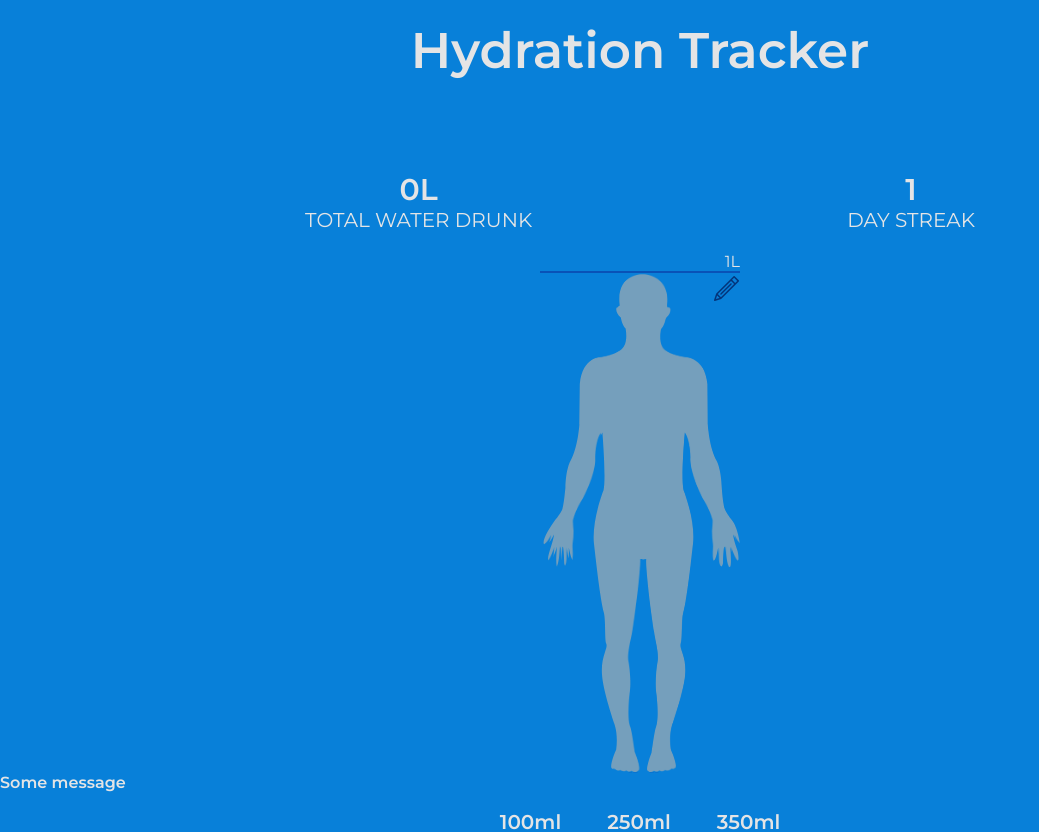
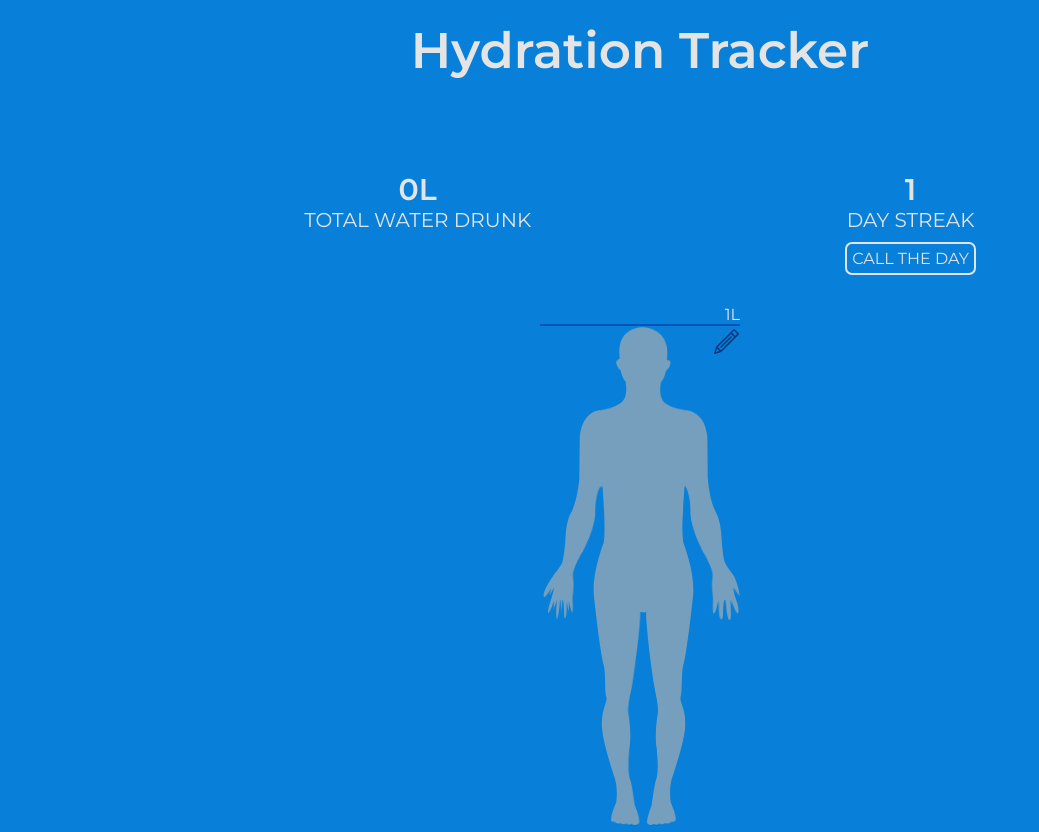
Before and after one commit to TamasKn/hydration-tracker, a React (Create React App) app in the folder frontend/: page / in a window 1280 px wide. Shown: the top 832 px of the page, without its empty margins (0-1039 px from the left). Built offline with nearby package versions, Linux system fonts and the light colour scheme.

Commit message:
Frontend final styling

```diff
--- a/frontend/src/App.css
+++ b/frontend/src/App.css
@@ -1,5 +1,5 @@
 .app__container {
-
+    margin-bottom: 5rem;
 }
 
 .app__title {
@@ -8,6 +8,32 @@
     font-size: 2.5rem;
 }
 
-.app__tracker-wrapper {
+.app__message {
+    min-height: 2rem;
+    margin: 2rem 0;
+}
 
+.cta-btn-rounded {
+    border: 2px solid var(--text-light);
+    border-radius: 50%;
+    cursor: pointer;
+    width: 5rem;
+    height: 5rem;
+    font-size: 4.5rem;
+    margin: 1rem 1.2rem;
 }
+
+.cta-btn-rectangle {
+    border: 2px solid var(--text-light);
+    border-radius: 7px;
+    padding: .5rem;
+    width: fit-content;
+    margin: 1rem auto;
+    cursor: pointer;
+}
+
+.cta-btn-rectangle:hover,
+.cta-btn-rounded:hover {
+    color: var(--btn-hover);
+    border-color: var(--btn-hover);
+}
--- a/frontend/src/App.js
+++ b/frontend/src/App.js
@@ -18,10 +18,13 @@ function App() {
         input: null,
         day: 1
     })
+    const [message, setMessage] = useState('')
 
     useEffect(() => {
-
-    }, [])
+        if(calculatePercentage(consumption.ml, dailyGoal.goal) >= 100) {
+            setMessage('Well done! You achieved your daily goal.')
+        }
+    }, [consumption])
 
     const onDailyGoalChange = (e) => {
         setDailyGoal({...dailyGoal, input: e.target.value})
@@ -74,6 +77,13 @@ function App() {
         return (volume / goal) * 100
     }
 
+    const onReset = () => {
+        setDailyGoal({ ...dailyGoal, day: dailyGoal.day + 1  })
+        setConsumption({ ...consumption, ml: 0, percentage: 0.1 })
+        setMessage('')
+        // Save user result
+    }
+
     return (
         <div className="app__container">
             <div className="app__title">
@@ -89,6 +99,7 @@ function App() {
                 <InfoDisplay>
                     <h3>{dailyGoal.day}</h3>
                     <p>Day streak</p>
+                    <div className="cta-btn-rectangle" onClick={onReset}>Call the day</div>
                 </InfoDisplay>
             </div>
 
@@ -100,8 +111,8 @@ function App() {
 
             <CharacterEffect consumption={consumption.percentage} />
 
-            <div className="message">
-                <h4>Some message</h4>
+            <div className="app__message flex fl-jc-cent">
+                <h4>{message}</h4>
             </div>
 
             <Volumes onVolumeInput={onVolumeInput} />
--- a/frontend/src/components/ActionButtons/ActionButtons.css
+++ b/frontend/src/components/ActionButtons/ActionButtons.css
@@ -1,20 +1,7 @@
-.action-buttons__container {
 
-}
-
-.action-buttons__btn {
-    border: 2px solid var(--text-light);
-    border-radius: 50%;
-    cursor: pointer;
-    width: 5rem;
-    height: 5rem;
-    font-size: 4.5rem;
-    margin: 1rem 1.2rem;
-}
-
-.action-buttons__btn:first-child {
+.action-buttons__container .cta-btn-rounded:first-child {
     line-height: 4.5rem;
 }
-.action-buttons__btn:nth-child(2) {
+.action-buttons__container .cta-btn-rounded:nth-child(2) {
     line-height: 4rem;
 }
--- a/frontend/src/components/ActionButtons/ActionButtons.jsx
+++ b/frontend/src/components/ActionButtons/ActionButtons.jsx
@@ -1,13 +1,11 @@
-import './ActionButtons.css';
+import './ActionButtons.css'
 
 const ActionButtons = ({onIncrease, onDecrease}) => {
 
-    // make active button visually distinct
-
     return(
         <div className="action-buttons__container flex fl-jc-cent">
-            <div className="action-buttons__btn flex fl-jc-cent" onClick={onIncrease}>+</div>
-            <div className="action-buttons__btn flex fl-jc-cent" onClick={onDecrease}>-</div>
+            <div className="cta-btn-rounded flex fl-jc-cent" onClick={onIncrease}>+</div>
+            <div className="cta-btn-rounded flex fl-jc-cent" onClick={onDecrease}>-</div>
         </div>
     )
 }
--- a/frontend/src/components/CharacterEffect/CharacterEffect.css
+++ b/frontend/src/components/CharacterEffect/CharacterEffect.css
@@ -1,6 +1,3 @@
-.character-effect__container {
-
-}
 
 .meter {
     box-sizing: content-box;
--- a/frontend/src/components/CharacterEffect/CharacterEffect.jsx
+++ b/frontend/src/components/CharacterEffect/CharacterEffect.jsx
@@ -1,6 +1,6 @@
-import './CharacterEffect.css';
-import body from '../../assets/human.png';
-import CharacterPath from './CharacterPath';
+import './CharacterEffect.css'
+import body from '../../assets/human.png'
+import CharacterPath from './CharacterPath'
 
 const CharacterEffect = ({consumption}) => {
     return(
--- a/frontend/src/components/DailyGoal/DailyGoal.css
+++ b/frontend/src/components/DailyGoal/DailyGoal.css
@@ -1,6 +1,3 @@
-.daily-goal__container {
-
-}
 
 .daily-goal__container h3 {
     text-align: center;
@@ -15,20 +12,6 @@
     padding: .3rem;
     color: var(--text-dark);
     font-size: 1.5rem;
-}
-
-.daily-goal__cta-btn {
-    border: 2px solid var(--text-light);
-    border-radius: 7px;
-    padding: .5rem;
-    width: fit-content;
-    margin: 1rem auto;
-    cursor: pointer;
-}
-
-.daily-goal__cta-btn:hover {
-    color: var(--primary-color);
-    border-color: var(--primary-color);
 }
 
 .daily-goal__edit {
--- a/frontend/src/components/DailyGoal/DailyGoal.jsx
+++ b/frontend/src/components/DailyGoal/DailyGoal.jsx
@@ -1,6 +1,6 @@
-import { useState } from 'react';
-import './DailyGoal.css';
-import Modal from "../Modal/Modal";
+import { useState } from 'react'
+import './DailyGoal.css'
+import Modal from '../Modal/Modal'
 import pencil from '../../assets/edit.svg'
 
 const DailyGoal = ({inputChange, submit, goal}) => {
@@ -11,7 +11,7 @@ const DailyGoal = ({inputChange, submit, goal}) => {
         setPopup(true)
     }
 
-    const hideModal = (e) => {
+    const hideModal = () => {
         setPopup(false)
     }
 
@@ -19,12 +19,17 @@ const DailyGoal = ({inputChange, submit, goal}) => {
         <div className="daily-goal__container flex fl-jc-cent">
             <div className="daily-goal__edit">
                 <p>{goal/1000}L</p>
-                <img onClick={showModal} src={pencil} alt="Pencil Edit"/>
+                <img
+                    onClick={showModal}
+                    src={pencil}
+                    alt="Pencil Edit"
+                    title="Change daily goal"
+                />
             </div>
             <Modal show={popup}>
                 <h3>Set your Daily goal</h3>
-                <input onChange={inputChange} defaultValue="1000" type="number"/>
-                <div className="daily-goal__cta-btn" onClick={() => { submit(); hideModal();}}>Submit</div>
+                <input onChange={inputChange} defaultValue="0" type="number"/>
+                <div className="cta-btn-rectangle" onClick={() => { submit(); hideModal();}}>Submit</div>
             </Modal>
         </div>
     )
--- a/frontend/src/components/Modal/Modal.jsx
+++ b/frontend/src/components/Modal/Modal.jsx
@@ -1,4 +1,4 @@
-import './Modal.css';
+import './Modal.css'
 
 const Modal = ({ handleClose, show, children }) => {
 
--- a/frontend/src/components/Volumes/Volumes.css
+++ b/frontend/src/components/Volumes/Volumes.css
@@ -1,6 +1,3 @@
-.volumes__container {
-
-}
 
 .volumes__button {
     padding: .8rem;
@@ -9,3 +6,7 @@
     font-size: 2rem;
     font-weight: 600;
 }
+
+.volumes__button:hover {
+    color: var(--btn-hover);
+}
--- a/frontend/src/components/Volumes/Volumes.jsx
+++ b/frontend/src/components/Volumes/Volumes.jsx
@@ -1,13 +1,11 @@
 import './Volumes.css'
 
-const Volumes = ({onVolumeInput}) => {
-    return(
+const Volumes = ({onVolumeInput}) => (
     <div className="volumes__container flex fl-jc-cent">
         <div className="volumes__button" id="v100" onClick={onVolumeInput}>100ml</div>
         <div className="volumes__button" id="v250" onClick={onVolumeInput}>250ml</div>
         <div className="volumes__button" id="v350" onClick={onVolumeInput}>350ml</div>
     </div>
 )
-}
 
 export default Volumes
--- a/frontend/src/index.css
+++ b/frontend/src/index.css
@@ -13,6 +13,7 @@
     --text-light: #e4e4e5;
     --text-dark: #292929;
     --water: #0952b7;
+    --btn-hover: #001a5a;
 }
 
 html {
```
Lines whose indentation alone changed are shown as unchanged.
